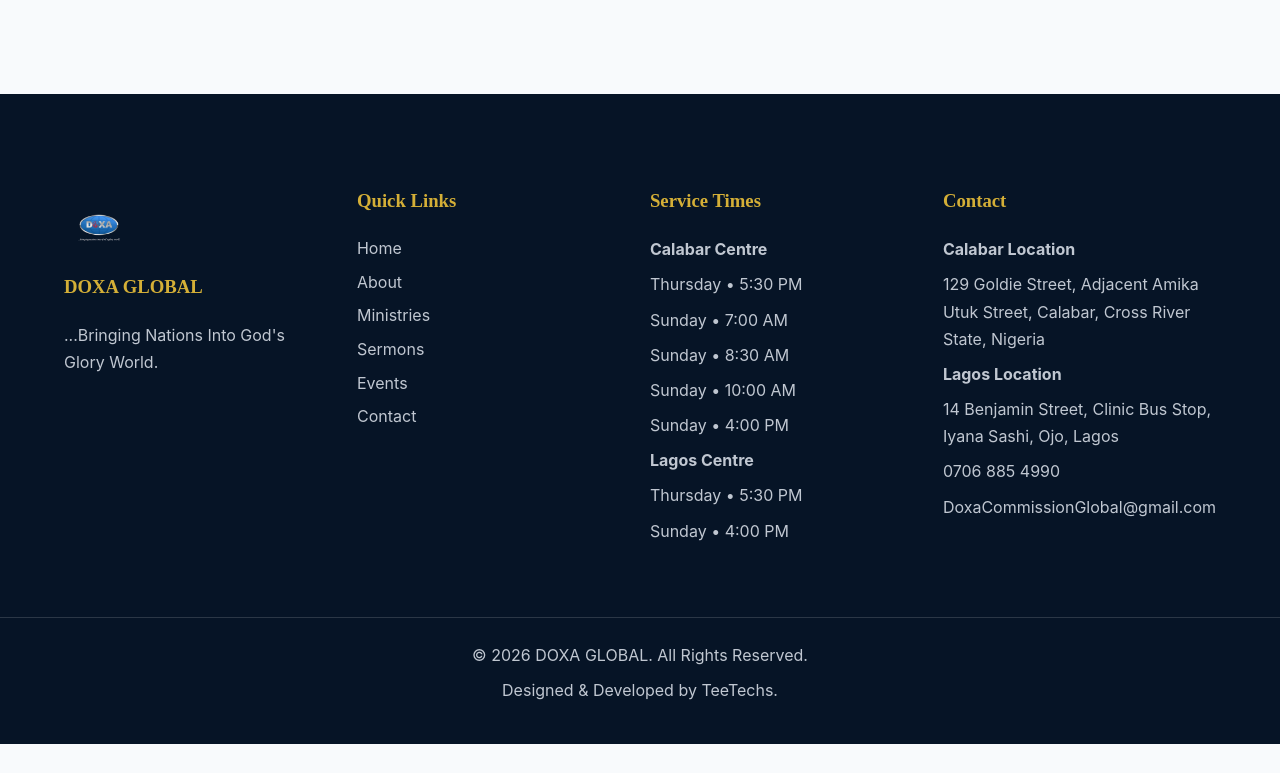
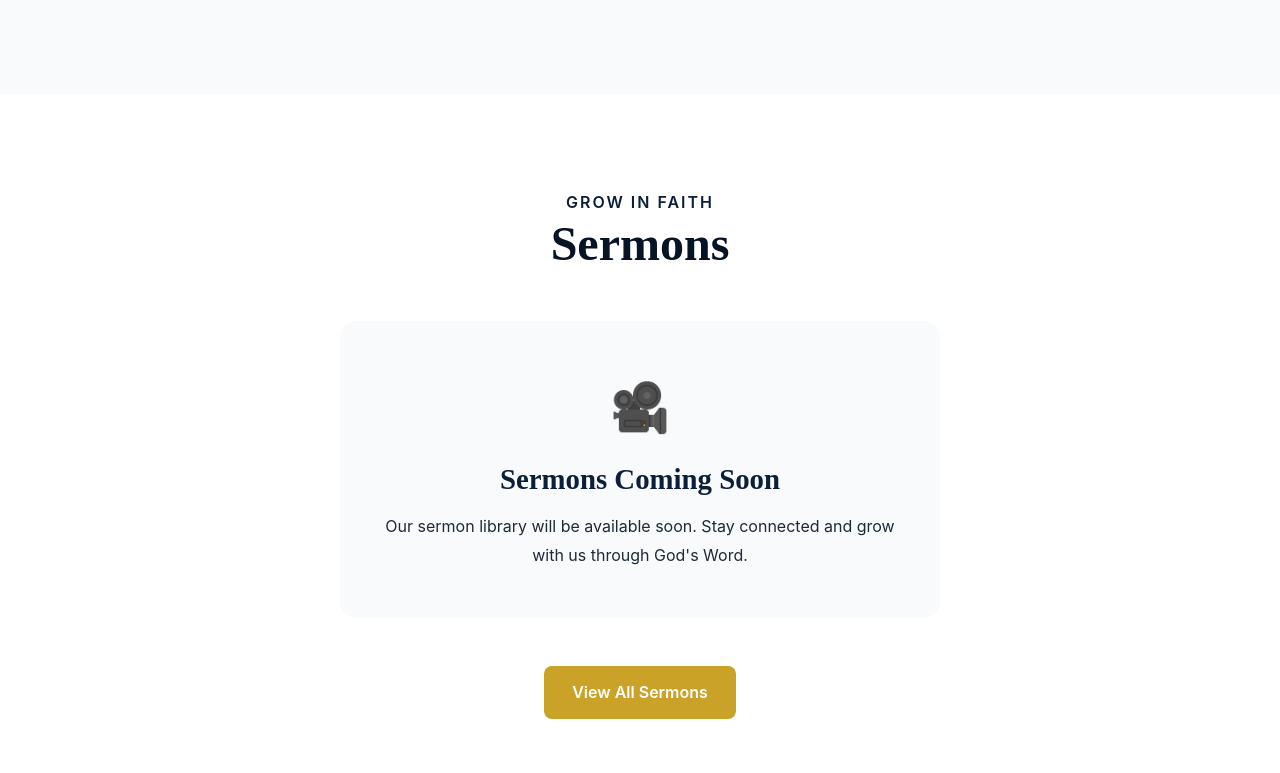
Before and after one commit to udungeriphymbarr/doxa-global-website, a React (Vite) app: page / in a window 1280 px wide. Shown: the part 2887-3660 px from the top of the page. Before the commit the page ends 3631 px from the top, so only its background shows below. Built offline with nearby package versions, Linux system fonts and the light colour scheme.

Commit message:
Add homepage sermons coming soon section

```diff
--- /dev/null
+++ b/src/components/home/SermonsPreview/SermonsPreview.css
@@ -0,0 +1,113 @@
+.sermons-preview{
+
+padding:6rem 2rem;
+
+background:var(--color-white);
+
+}
+
+
+
+.sermons-container{
+
+max-width:var(--container-width);
+
+margin:auto;
+
+}
+
+
+
+.section-heading{
+
+text-align:center;
+
+margin-bottom:3rem;
+
+}
+
+
+
+.section-heading p{
+
+color:var(--color-primary);
+
+text-transform:uppercase;
+
+letter-spacing:2px;
+
+font-weight:600;
+
+}
+
+
+
+.section-heading h2{
+
+font-size:clamp(2rem,4vw,3rem);
+
+color:var(--color-dark);
+
+}
+
+
+
+.sermons-empty{
+
+max-width:600px;
+
+margin:auto;
+
+text-align:center;
+
+padding:3rem 2rem;
+
+background:var(--color-background);
+
+border-radius:16px;
+
+}
+
+
+
+.sermon-icon{
+
+font-size:3rem;
+
+margin-bottom:1rem;
+
+}
+
+
+
+.sermons-empty h3{
+
+font-size:1.8rem;
+
+margin-bottom:1rem;
+
+color:var(--color-primary);
+
+}
+
+
+
+.sermons-empty p{
+
+line-height:1.8;
+
+color:var(--color-text);
+
+}
+
+
+
+.sermons-button{
+
+display:flex;
+
+justify-content:center;
+
+margin-top:3rem;
+
+}
--- /dev/null
+++ b/src/components/home/SermonsPreview/SermonsPreview.jsx
@@ -0,0 +1,87 @@
+import Button from "../../common/Button";
+import "./SermonsPreview.css";
+
+
+function SermonsPreview(){
+
+
+return(
+
+<section className="sermons-preview">
+
+
+<div className="sermons-container">
+
+
+<div className="section-heading">
+
+
+<p>
+Grow In Faith
+</p>
+
+
+<h2>
+Sermons
+</h2>
+
+
+</div>
+
+
+
+<div className="sermons-empty">
+
+
+<div className="sermon-icon">
+
+🎥
+
+</div>
+
+
+<h3>
+Sermons Coming Soon
+</h3>
+
+
+<p>
+
+Our sermon library will be available soon.
+Stay connected and grow with us through
+God's Word.
+
+</p>
+
+
+</div>
+
+
+
+<div className="sermons-button">
+
+<Button
+to="/sermons"
+variant="primary"
+>
+
+View All Sermons
+
+</Button>
+
+
+</div>
+
+
+</div>
+
+
+</section>
+
+);
+
+
+}
+
+
+export default SermonsPreview;
--- a/src/pages/Home.jsx
+++ b/src/pages/Home.jsx
@@ -3,6 +3,8 @@
 import ServiceTimes from "../components/home/ServiceTimes/ServiceTimes";
 import MinistriesPreview
 from "../components/home/MinistriesPreview/MinistriesPreview";
+import SermonsPreview
+from "../components/home/SermonsPreview/SermonsPreview";
 
 
 function Home(){
@@ -19,6 +21,8 @@
 
 <MinistriesPreview />
 
+<SermonsPreview />
+
 </>
 
 );
```
